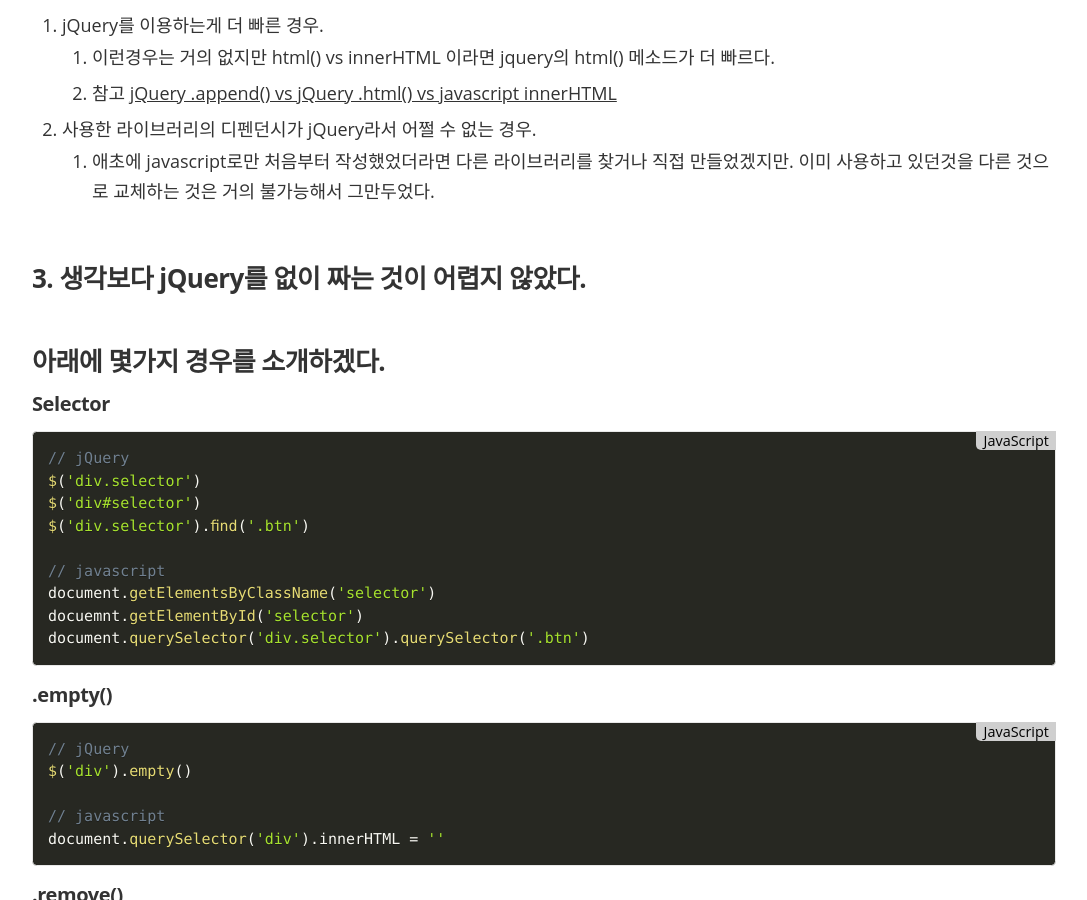
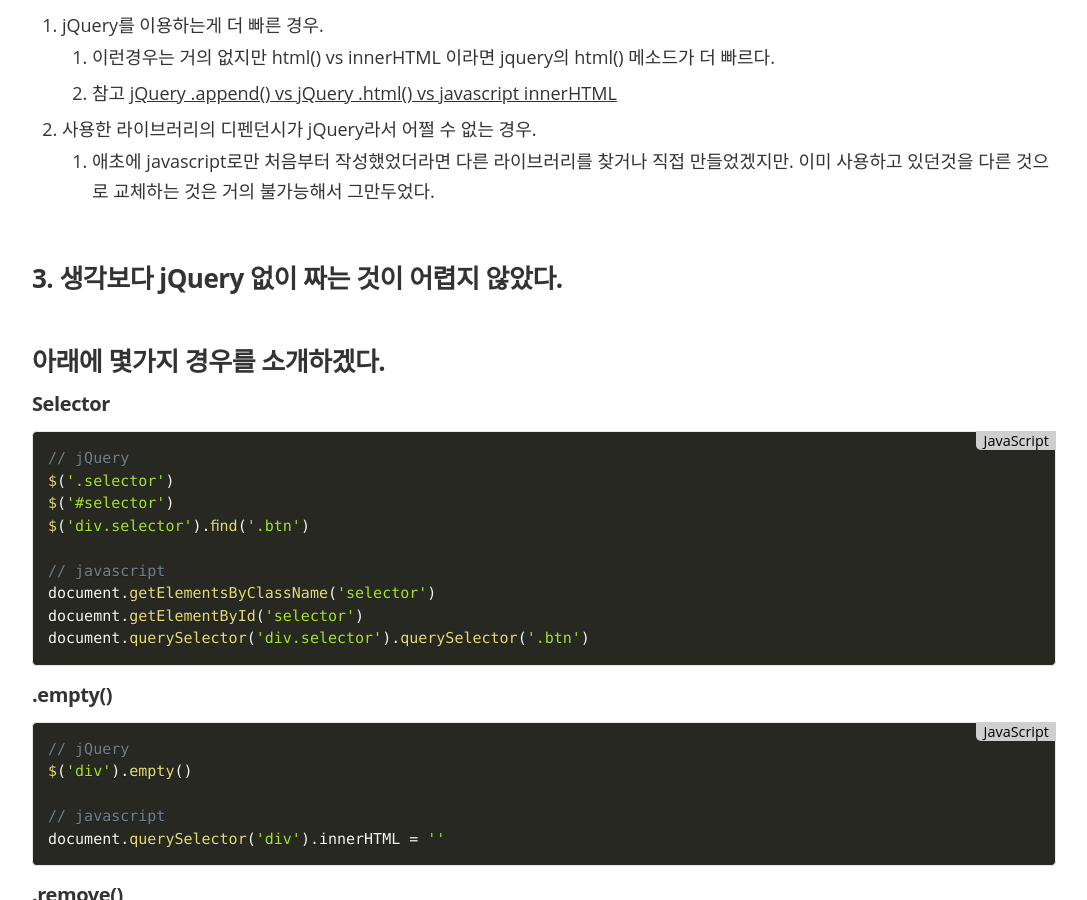
Before and after one commit to qkraudghgh/qkraudghgh.github.io, a Jekyll site: the page built from _posts/2017-08-17-jquery-to-javascript.md, in a window 1280 px wide and 900 px high, scrolled down 3693 px. Shown: the whole window, without its empty margins (96-1183 px from the left). Built offline with Jekyll 4.4.1, drawn with Linux system fonts in a browser that asks for light colours; nearby versions of some CDN libraries; some web fonts are replaced; comment, search, counter and statistics services are not loaded.

Commit message:
오타수정

````diff
--- a/_posts/2017-08-17-jquery-to-javascript.md
+++ b/_posts/2017-08-17-jquery-to-javascript.md
@@ -71,15 +71,15 @@
 2. 사용한 라이브러리의 디펜던시가 jQuery라서 어쩔 수 없는 경우.
 - 애초에 javascript로만 처음부터 작성했었더라면 다른 라이브러리를 찾거나 직접 만들었겠지만. 이미 사용하고 있던것을 다른 것으로 교체하는 것은 거의 불가능해서 그만두었다.
 
-# 3. 생각보다 jQuery를 없이 짜는 것이 어렵지 않았다.
+# 3. 생각보다 jQuery 없이 짜는 것이 어렵지 않았다.
 
 ## 아래에 몇가지 경우를 소개하겠다.
 
 ### Selector
 ```javascript
 // jQuery
-$('div.selector')
-$('div#selector')
+$('.selector')
+$('#selector')
 $('div.selector').find('.btn')
 
 // javascript
````
